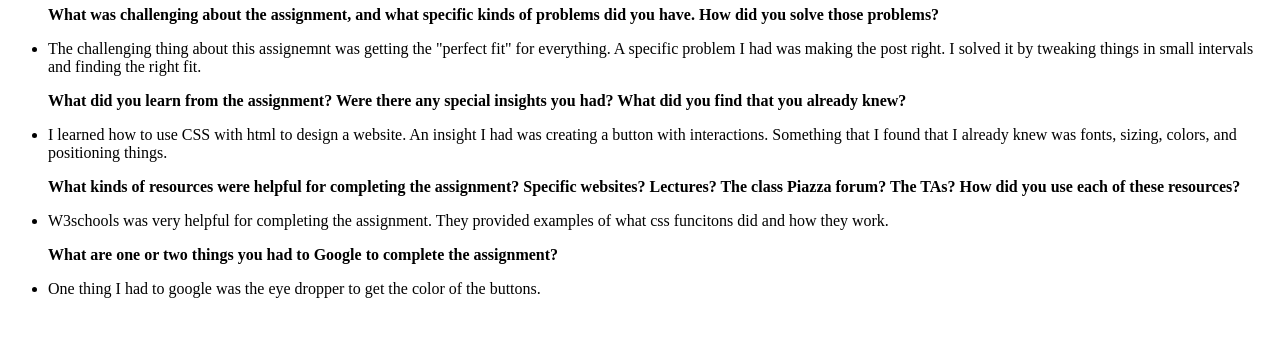
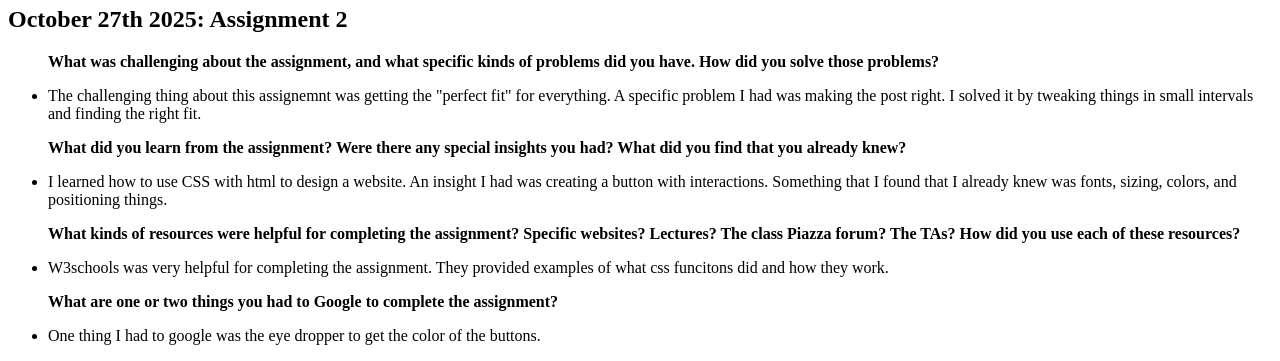
Before and after one commit to JunjieChen12/WEB, a plain HTML site: page blog.html in a window 1280 px wide. Shown: the part 519-880 px from the top of the page. Before the commit the page ends 833 px from the top, so only its background shows below. Drawn offline with Linux system fonts and the light colour scheme.

Commit message:
added date

```diff
--- a/blog.html
+++ b/blog.html
@@ -20,7 +20,8 @@
         </div>
 
         <div>
-            <h1>Code Blog 2</h1>
+            <h1>Code Blog 2 </h1>
+            <h2>October 27th 2025: Assignment 2</h2>
             <ul>
                 <p><strong>What was challenging about the assignment, and what specific kinds of problems did you have. How did you solve those problems?</strong></p>
                 <li>The challenging thing about this assignemnt was getting the "perfect fit" for everything. A specific problem I had was making the post right. I solved it by tweaking things in small intervals and finding the right fit. </li>
```
